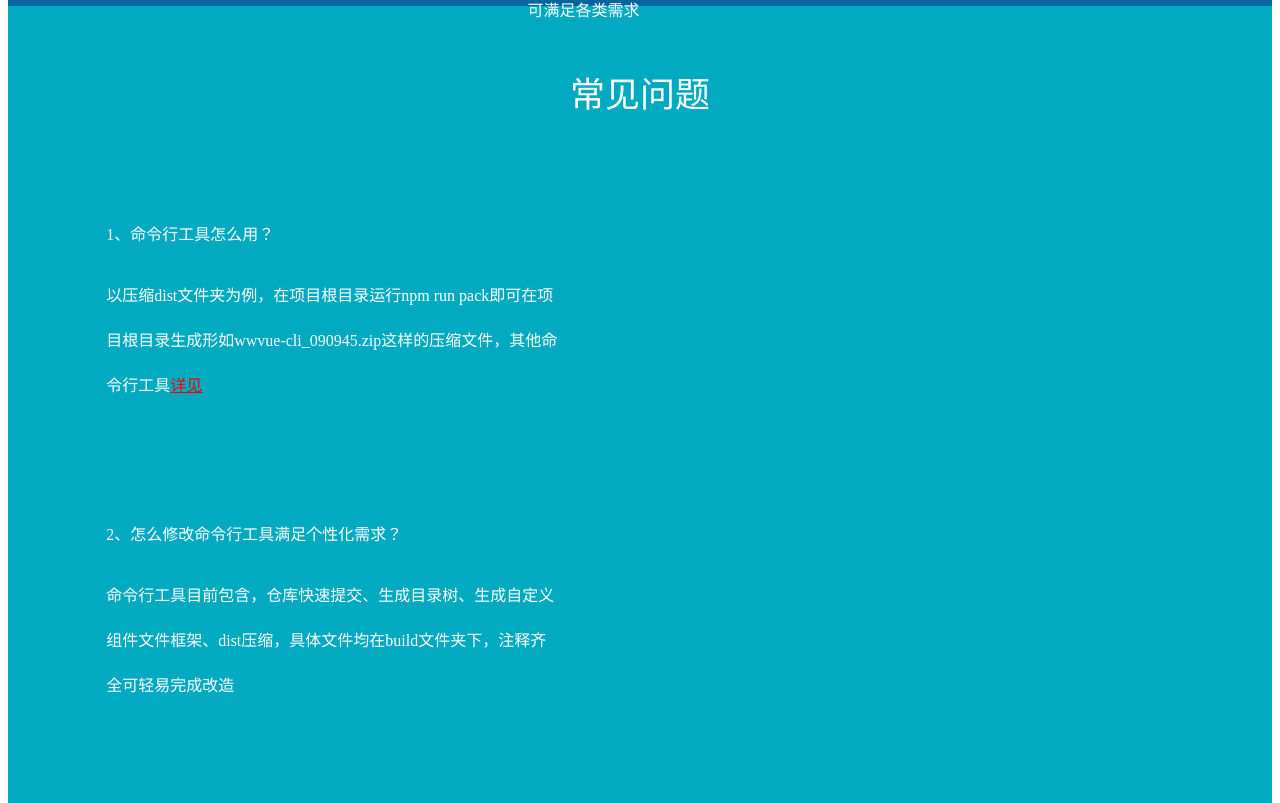
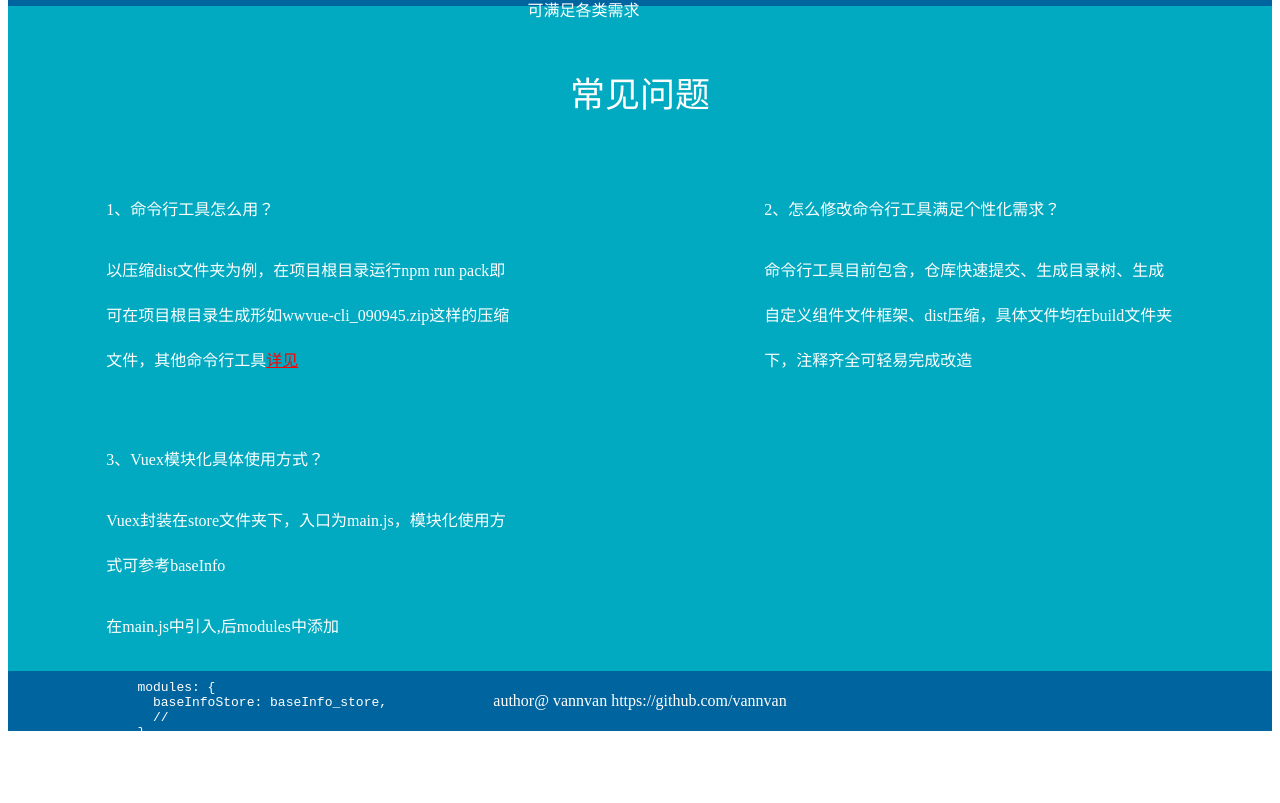
Before and after one commit to vannvan/wwvue-cli, a Vue app: page /#/Index in a window 1280 px wide. Shown: the part 997-1800 px from the top of the page. After the commit the page ends 1752 px from the top, so only its background shows below. Built offline with nearby package versions, Linux system fonts and the light colour scheme.

Commit message:
修改生产环境publicpath使用问题

```diff
--- a/package.json
+++ b/package.json
@@ -1,5 +1,5 @@
 {
-  "name": "{{name}}",
+  "name": "name",
   "version": "1.1.0",
   "description": "{{description}}",
   "author": "{{author}}",
--- a/src/components/common/layout.vue
+++ b/src/components/common/layout.vue
@@ -4,6 +4,7 @@
 
 <script>
 export default {
+
 }
 </script>
 
--- a/src/pages/index.vue
+++ b/src/pages/index.vue
@@ -188,9 +188,10 @@ h2{
       display: flex;
       flex-wrap: wrap;
       justify-content: space-between;
+      width: 90%;
+      margin:0 auto;
       .item-col-2{
         width: 36%;
-        margin:25px 5%;
         height: 180px;
         padding:35px;
         p{
```
Also changed, not shown: 1 other file (tests, documents, lock files or other folders).
